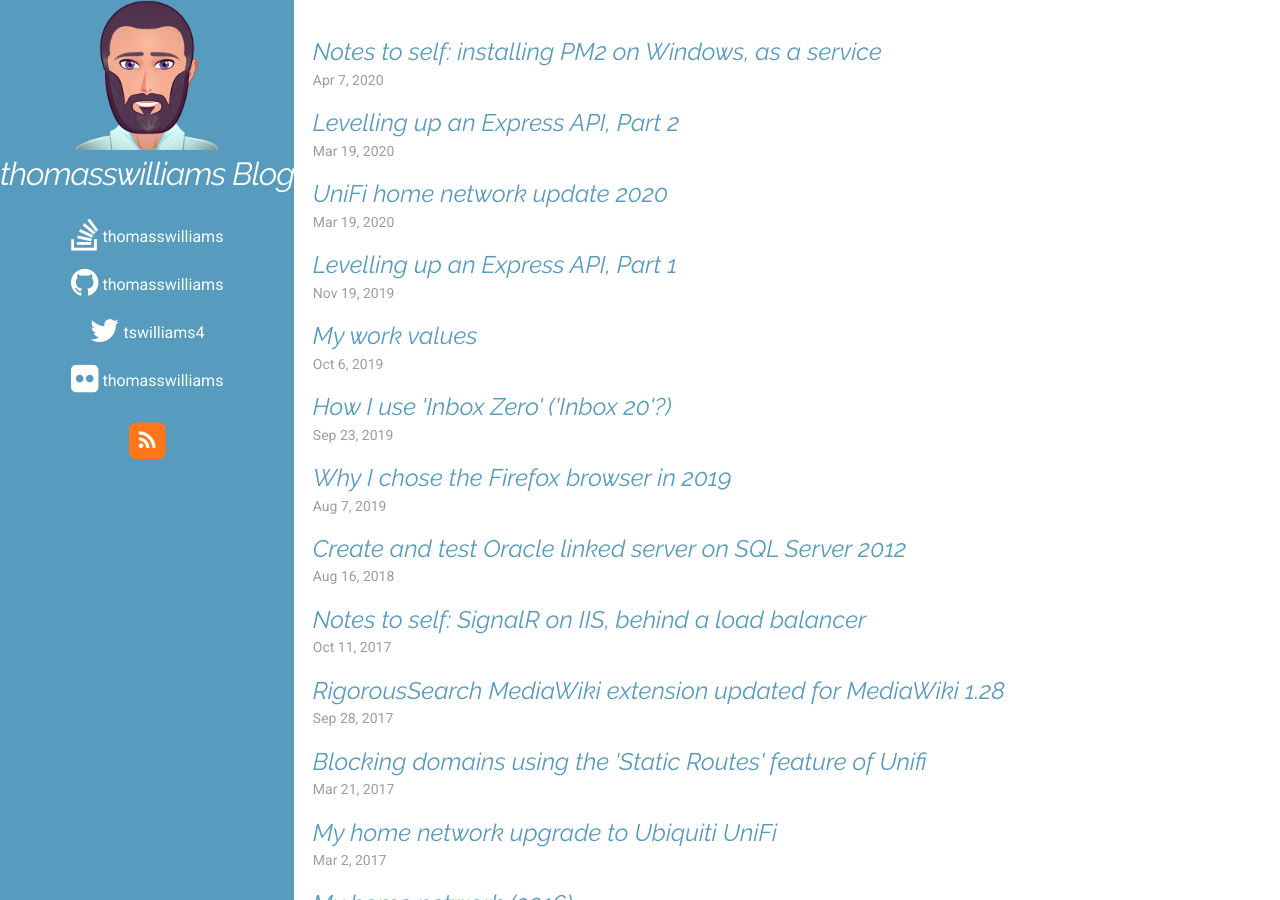
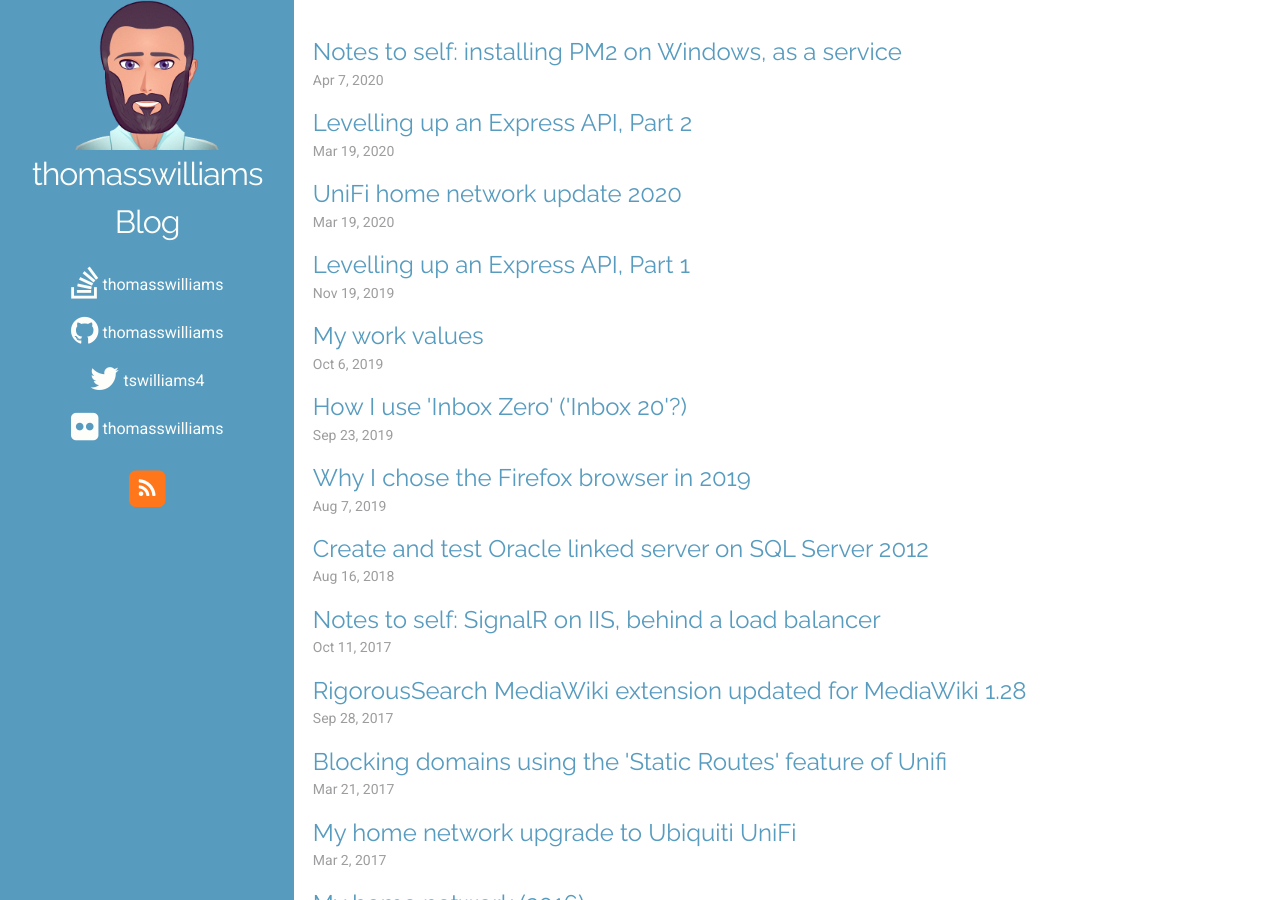
Before and after one commit to thomasswilliams/thomasswilliams.github.io, a Jekyll site: the page built from index.html, in a window 1280 px wide and 900 px high. Built offline with Jekyll 4.4.1, drawn with Linux system fonts in a browser that asks for light colours; nearby versions of some CDN libraries.

Commit message:
Include Raleway (not italic) heading font

```diff
--- a/_includes/head.html
+++ b/_includes/head.html
@@ -12,7 +12,7 @@
   <link rel="stylesheet" href="https://cdnjs.cloudflare.com/ajax/libs/font-awesome/4.5.0/css/font-awesome.min.css">
   <!-- linked fonts -->
   <link href="https://fonts.googleapis.com/css2?family=Roboto:ital,wght@0,300;0,400;0,700;1,400;1,700&display=swap" rel="stylesheet">
-  <link href="https://fonts.googleapis.com/css2?family=Raleway:ital@1&display=swap" rel="stylesheet">
+  <link href="https://fonts.googleapis.com/css2?family=Raleway&display=swap" rel="stylesheet">
   <link href="https://fonts.googleapis.com/css2?family=Source+Code+Pro&display=swap" rel="stylesheet">
   <!-- local styles -->
   <link rel="stylesheet" href="{{ "/css/main.css" | prepend: site.baseurl }}">
```
